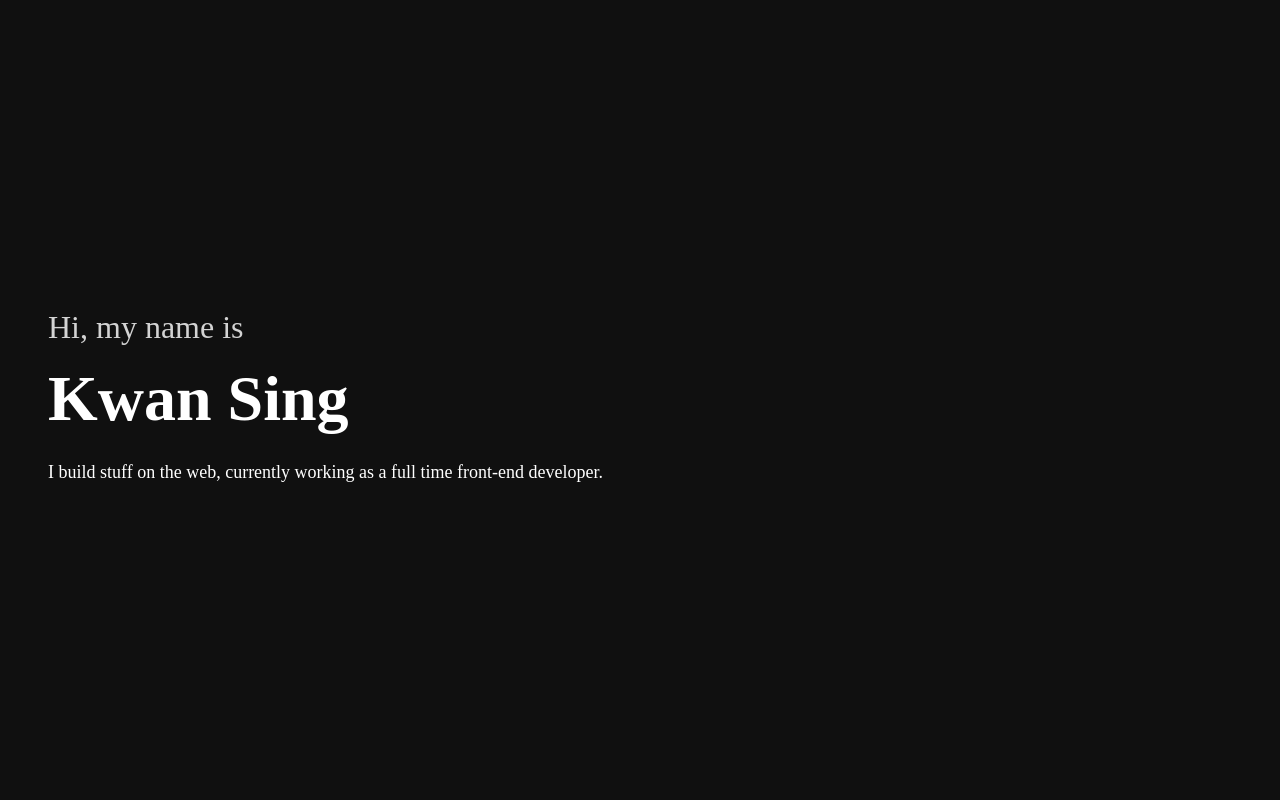
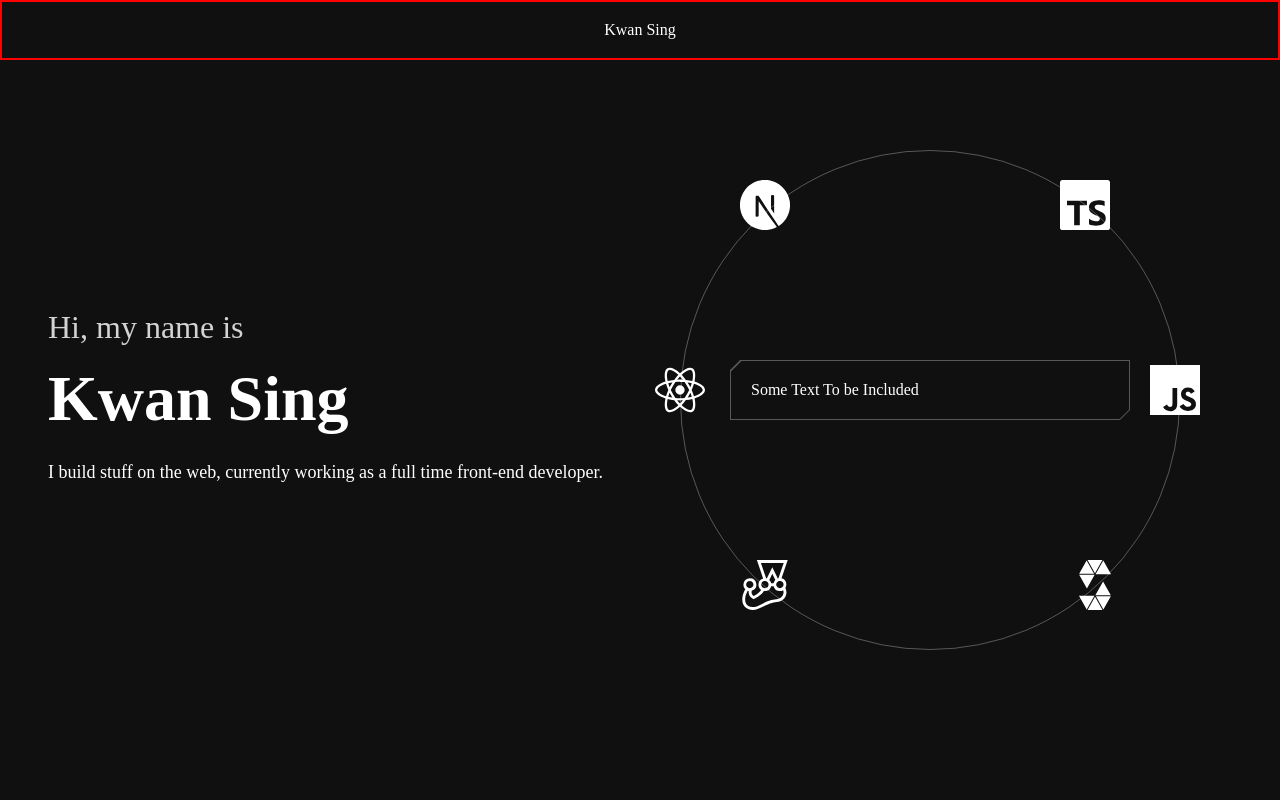
Before and after one commit to kwansing14/kwansing-portfolio.vercel.app, a Next.js app: page / in a window 1280 px wide. Shown: the top 800 px of the page. Built offline with nearby package versions, Linux system fonts and the light colour scheme.

Commit message:
love the new rotating ui

```diff
--- /dev/null
+++ b/components/Animation/BorderCutWrapper.tsx
@@ -0,0 +1,59 @@
+import styled from '@emotion/styled';
+
+interface Prop {
+  children: string;
+}
+
+const BorderCutWrapper: React.FC<Prop> = ({ children }) => {
+  return <Container>{children}</Container>;
+};
+
+export default BorderCutWrapper;
+
+const cornerSize = '20px';
+
+const Container = styled.div`
+  height: 60px;
+  padding: 20px;
+  margin-top: 10px;
+  clip-path: polygon(
+    0 10px,
+    10px 0,
+    100% 0,
+    100% calc(100% - 10px),
+    calc(100% - 10px) 100%,
+    0 100%
+  );
+  position: relative;
+  border: 1px solid rgb(88, 88, 88);
+  overflow: hidden;
+
+  ::before {
+    content: '';
+    width: 1.5px;
+    height: 40px;
+    background: rgb(88, 88, 88);
+    transform: rotate(45deg);
+    position: absolute;
+    border-top: 0;
+    border-left: 0;
+    border-bottom: 0;
+    top: -17px;
+    left: 5px;
+  }
+
+  ::after {
+    content: '';
+    width: 1.5px;
+    height: 40px;
+    background: rgb(88, 88, 88);
+    transform: rotate(45deg);
+    position: absolute;
+    border-top: 0;
+    border-left: 0;
+    border-bottom: 0;
+    top: auto;
+    right: -5px;
+    bottom: -7px;
+  }
+`;
--- a/components/Animation/FadeUpWrapper.tsx
+++ b/components/Animation/FadeUpWrapper.tsx
@@ -18,11 +18,11 @@ const FadeUpWrapper: React.FC<Props> = ({ children, delay }) => {
   const [isVisible] = useIntersecting(ref);
 
   return (
-    <span ref={ref}>
+    <Div ref={ref}>
       <Wrapper beginAnimation={isVisible} delay={delay || 1}>
         {children}
       </Wrapper>
-    </span>
+    </Div>
   );
 };
 
@@ -31,19 +31,22 @@ export default FadeUpWrapper;
 const fadeIn = keyframes`
   0% {
     opacity: 0;
-    transform: translateY(20px);
+    translate: 0 20px;
+
   }
 
   100% {
     opacity: 1;
-    transform: translateY(0);
+    translate: 0 0;
   }
 `;
 
-const Wrapper = styled.span<StyledProps>`
+const Wrapper = styled.div<StyledProps>`
   display: ${({ beginAnimation }) => (beginAnimation ? 'auto' : 'none')};
   opacity: 0;
   animation: ${fadeIn} 0.5s ease forwards;
   animation-delay: ${({ delay }) => delay}00ms;
   white-space: pre-wrap;
 `;
+
+const Div = styled.div``;
--- a/components/AboutMe/index.tsx
+++ b/components/Landing/AboutMe/index.tsx
@@ -10,14 +10,12 @@ const AboutMe = () => {
       <>
         {first}
         <Link href={json.links.href} target='_blank'>
-          Aleph Labs
+          {json.links.text}
         </Link>
         {second}
       </>
     );
   }, []);
-
-  console.log(content);
 
   return (
     <Container>
--- /dev/null
+++ b/components/Landing/Experiences/index.tsx
@@ -0,0 +1,42 @@
+import styled from '@emotion/styled';
+import styles from '@root/styles';
+
+const Experiences = () => {
+  return (
+    <Container>
+      <Section>
+        <Left>
+          <Location>Frontend Developer at Aleph Labs</Location>
+          <Date>2020 March - Present</Date>
+        </Left>
+      </Section>
+      <Section>
+        <Left>
+          <Location>Software Engineering Immersive Course @ General Assembly</Location>
+          <Date>2020 March - 2020 June</Date>
+        </Left>
+      </Section>
+    </Container>
+  );
+};
+
+export default Experiences;
+
+const Container = styled.div``;
+
+const Left = styled.div`
+  display: flex;
+  flex-direction: column;
+`;
+const Date = styled.div``;
+const Location = styled.div``;
+
+const Right = styled.div``;
+
+const Section = styled.div`
+  ${styles.contentFont}
+  display: flex;
+  gap: 24px;
+  max-width: 1000px;
+  padding-bottom: 48px;
+`;
--- /dev/null
+++ b/components/Landing/Hero/index.tsx
@@ -0,0 +1,175 @@
+import styled from '@emotion/styled';
+import styles from '@root/styles';
+import { keyframes } from '@emotion/react';
+import {
+  SiNextdotjs,
+  SiReact,
+  SiTypescript,
+  SiJest,
+  SiJavascript,
+  SiSolidity,
+} from 'react-icons/si';
+import { Typewriter } from 'react-simple-typewriter';
+import BorderCutWrapper from '@root/components/Animation/BorderCutWrapper';
+
+interface CircleProp {
+  top: string;
+  left: string;
+}
+
+const Icons = [
+  { icon: <SiNextdotjs />, top: '70px', left: '100px' },
+  { icon: <SiReact />, top: '255px', left: '15px' },
+  { icon: <SiTypescript />, top: '70px', left: '420px' },
+  { icon: <SiJavascript />, top: '255px', left: '510px' },
+  { icon: <SiJest />, top: '450px', left: '100px' },
+  { icon: <SiSolidity />, top: '450px', left: '430px' },
+];
+
+const Hero = () => {
+  return (
+    <>
+      <Left>
+        <Subtitle>Hi, my name is</Subtitle>
+        <Title>Kwan Sing</Title>
+        <Desc>I build stuff on the web, currently working as a full time front-end developer.</Desc>
+      </Left>
+      <Right>
+        <BigCircle />
+        <RightHero>
+          {Icons.map((icon, index) => (
+            <Circle key={index} top={icon.top} left={icon.left}>
+              {icon.icon}
+            </Circle>
+          ))}
+          <TypeWriterWrapper>
+            <BorderCutWrapper>Some Text To be Included</BorderCutWrapper>
+          </TypeWriterWrapper>
+        </RightHero>
+      </Right>
+    </>
+  );
+};
+
+export default Hero;
+
+const Subtitle = styled.div`
+  ${styles.subTitleFont}
+`;
+
+const Title = styled.div`
+  ${styles.titleFont}
+`;
+
+const Desc = styled.div`
+  ${styles.contentFont}
+  padding: 12px 0;
+`;
+
+const Left = styled.div`
+  flex: 6;
+`;
+
+const CircleExpand = keyframes`
+  0% {
+    transform: scale(0);
+  }
+  60%{
+    transform: scale(1.05);
+  }
+  100% {
+    transform: scale(1);
+  }
+`;
+
+const BigCircle = styled.div`
+  position: absolute;
+  top: 40px;
+  left: 40px;
+  border: 1px solid rgba(255, 255, 255, 0.3);
+  width: 500px;
+  aspect-ratio: 1/1;
+  border-radius: 50%;
+  animation: ${CircleExpand} 1s ease-in-out;
+`;
+
+const Right = styled.div`
+  flex: 6;
+  position: relative;
+  margin-top: 60px;
+  height: 80%;
+`;
+
+const SuperCoolRotation = keyframes`
+  0% {
+    rotate: -20deg;
+  }
+  100% {
+    rotate: 0deg;
+  }
+`;
+
+const RightHero = styled.div`
+  width: 580px;
+  height: 580px;
+  position: relative;
+  rotate: -20deg;
+  animation: ${SuperCoolRotation} 1s ease-in-out forwards;
+  animation-delay: 1s;
+`;
+
+const SmallExpand = keyframes`
+  0% {
+    scale: 0.2;
+    rotate: 20deg;
+  }
+  60%{
+    scale: 1.05;
+  }
+  100% {
+    scale: 1;
+    rotate: 0deg;
+  }
+`;
+
+const Circle = styled.div<CircleProp>`
+  /* border: 1px solid rgba(255, 255, 255, 0.3); */
+  position: absolute;
+  left: ${(props) => props.left};
+  top: ${(props) => props.top};
+  width: 50px;
+  aspect-ratio: 1/1;
+  border-radius: 50%;
+  display: flex;
+  justify-content: center;
+  align-items: center;
+  scale: 0;
+  animation: ${SmallExpand} 1s ease-in-out forwards;
+  animation-delay: 1s;
+
+  svg {
+    width: 100%;
+    height: 100%;
+  }
+`;
+
+const TextAntiRotate = keyframes`
+  0% {
+    rotate: 20deg;
+  }
+  100% {
+    rotate: 0deg;
+  }
+`;
+
+const TypeWriterWrapper = styled.div`
+  width: 400px;
+  height: 100px;
+  position: absolute;
+  top: 50%;
+  left: 50%;
+  translate: -50% -50%;
+  rotate: 20deg;
+  animation: ${TextAntiRotate} 1s ease-in-out forwards;
+  animation-delay: 1s;
+`;
--- /dev/null
+++ b/components/Layout/Header.tsx
@@ -0,0 +1,26 @@
+import styled from '@emotion/styled';
+import styles from '@root/styles';
+
+const Header = () => {
+  return (
+    <Container>
+      <div>Kwan Sing</div>
+    </Container>
+  );
+};
+
+export default Header;
+
+const Container = styled.div`
+  background-color: ${styles.backgroundColor};
+  border: 2px solid red;
+  height: 60px;
+  width: 100%;
+  color: white;
+  display: flex;
+  justify-content: center;
+  align-items: center;
+  position: fixed;
+  top: 0;
+  left: 0;
+`;
--- a/components/Layout/index.tsx
+++ b/components/Layout/index.tsx
@@ -1,6 +1,7 @@
 import React from 'react';
 import styled from '@emotion/styled';
 // import Background from '@root/components/Layout/Background';
+import Header from '@root/components/Layout/Header';
 
 type Props = {
   children: React.ReactNode;
@@ -9,6 +10,7 @@ type Props = {
 const Layout: React.FC<Props> = ({ children }) => {
   return (
     <Container>
+      <Header />
       {/* <Background /> */}
       {children}
     </Container>
--- a/config/aboutMe.json
+++ b/config/aboutMe.json
@@ -1,4 +1,4 @@
 {
-  "content": "Hello, my name is Kwan Sing. I have a deep passion in programming and love to create something people will use and be delighted by. \n\nFast-forward to today, and I've had the privilege of working at Aleph Labs, as a Front-End Developer. Main focus here are using ReactJS with GraphQL for frontend development and Jest for unit testing. \n\nI'm always looking for new opportunities to work on interesting projects. If you have a project you'd like to discuss, feel free to get in touch.",
+  "content": "Hello, my name is Kwan Sing. I have a deep passion in programming and love to create something people will use and be delighted by. \n\nFast-forward to today, and I've had the privilege of working at Aleph Labs, as a Front-End Developer. My main focus here are using ReactJS with GraphQL for frontend development and Jest for unit testing. \n\nI'm always looking for new opportunities to work on interesting projects. If you have a project you'd like to discuss, feel free to get in touch.",
   "links": { "text": "Aleph Labs", "href": "https://aleph-labs.com/" }
 }
--- a/package.json
+++ b/package.json
@@ -14,7 +14,8 @@
     "next": "12.3.0",
     "react": "18.2.0",
     "react-dom": "18.2.0",
-    "react-icons": "^4.4.0"
+    "react-icons": "^4.4.0",
+    "react-simple-typewriter": "^4.0.2"
   },
   "devDependencies": {
     "@types/node": "18.7.17",
--- a/pages/index.tsx
+++ b/pages/index.tsx
@@ -2,18 +2,16 @@ import type { NextPage } from 'next';
 import styled from '@emotion/styled';
 import styles from '@root/styles';
 import Cards from '@root/components/Landing/Cards';
-import AboutMe from '@root/components/AboutMe';
+import AboutMe from '@root/components/Landing/AboutMe';
+import Hero from '@root/components/Landing/Hero';
+// import Experiences from '@root/components/Landing/Experiences';
 
 const Home: NextPage = () => {
   return (
     <>
       <Container>
         <div>
-          <Subtitle>Hi, my name is</Subtitle>
-          <Title>Kwan Sing</Title>
-          <Desc>
-            I build stuff on the web, currently working as a full time front-end developer.
-          </Desc>
+          <Hero />
         </div>
       </Container>
       <Container2>
@@ -22,11 +20,12 @@ const Home: NextPage = () => {
           <AboutMe />
         </div>
       </Container2>
-      <Container2>
+      {/* <Container2>
         <div>
-          <SmallTitle>WORK EXPERIENCES</SmallTitle>
+          <SmallTitle>EXPERIENCES</SmallTitle>
+          <Experiences />
         </div>
-      </Container2>
+      </Container2> */}
       <Container2>
         <div>
           <SmallTitle>PROJECTS</SmallTitle>
@@ -43,9 +42,7 @@ const Container = styled.div`
   ${styles.container}
 
   > div {
-    flex-direction: column;
-    justify-content: flex-start;
-    align-items: flex-start;
+    height: 100%;
   }
 `;
 
@@ -62,20 +59,7 @@ const Container2 = styled.div`
   }
 `;
 
-const Subtitle = styled.div`
-  ${styles.subTitleFont}
-`;
-
-const Title = styled.div`
-  ${styles.titleFont}
-`;
-
 const SmallTitle = styled.div`
   ${styles.title2Font}
   padding-bottom: 60px;
 `;
-
-const Desc = styled.div`
-  ${styles.contentFont}
-  padding: 12px 0;
-`;
--- a/styles/index.ts
+++ b/styles/index.ts
@@ -1,5 +1,7 @@
 import { css } from '@emotion/react';
 // import { keyframes } from '@emotion/react';
+
+const backgroundColor = '#101010';
 
 export const container = css`
   height: 100vh;
@@ -8,7 +10,7 @@ export const container = css`
   display: flex;
   align-items: center;
   justify-content: center;
-  background-color: #101010;
+  background-color: ${backgroundColor};
 
   > div {
     display: flex;
@@ -98,6 +100,7 @@ const contentFont = css`
 `;
 
 const styles = {
+  backgroundColor: backgroundColor,
   container: container,
   blinkingTitle: blinkingTitle,
   titleFont: titleFont,
```
Also changed, not shown: 2 other files (tests, documents, lock files or other folders).
